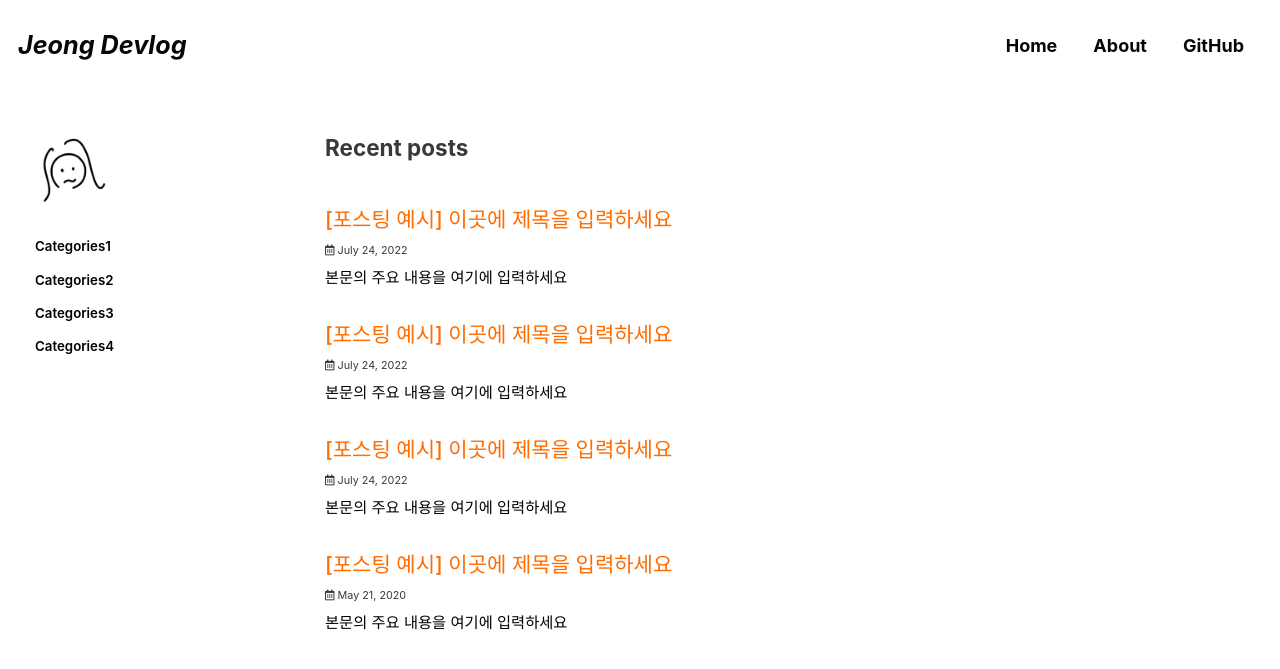
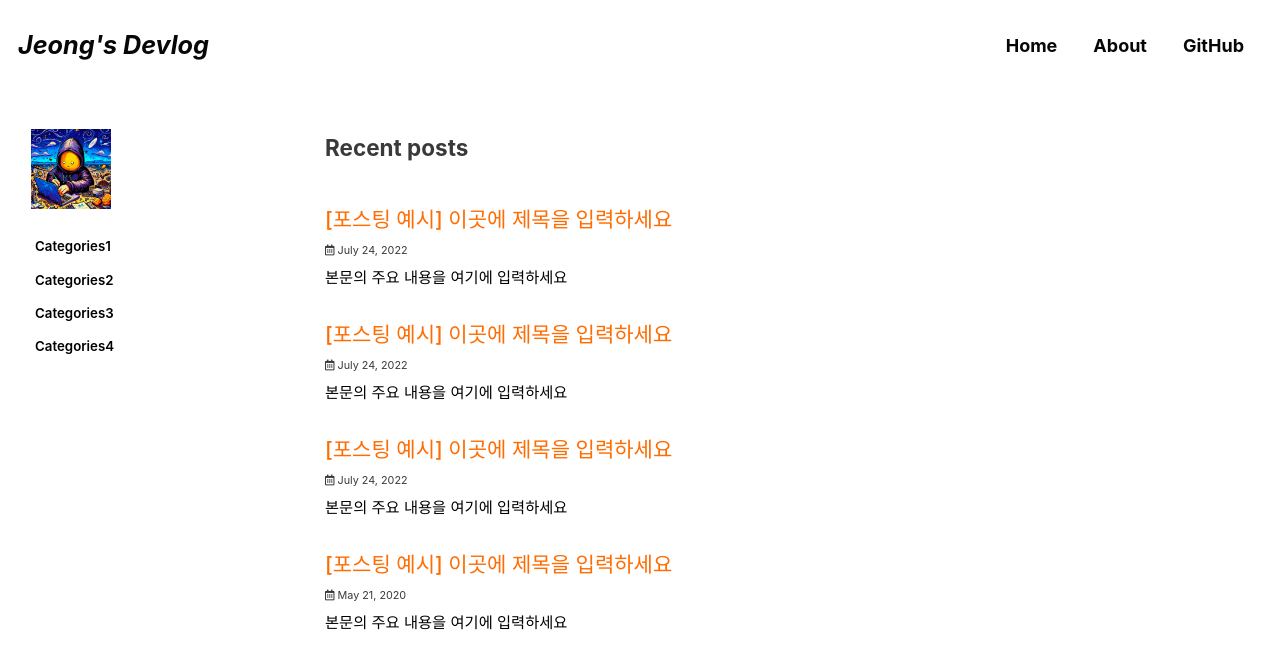
Before and after one commit to jeonghyunseok/jeonghyunseok.github.io, a Jekyll site: the page built from index.html, in a window 1280 px wide and 900 px high. Shown: the top 669 px of the window. Built offline with Jekyll 4.4.1, drawn with Linux system fonts in a browser that asks for light colours; cached includes are drawn as plain includes; some web fonts are replaced; the list of posts is cut into pages by our own code.

Commit message:
feat. profile 변경

```diff
--- a/_config.yml
+++ b/_config.yml
@@ -19,7 +19,7 @@ minimal_mistakes_skin: "plum" # "default" "air", "aqua", ...
 
 # Site Settings
 locale: "ko-KR" #"en-US"
-title: "Jeong Devlog" # 상단 헤더에 보이는 블로그 명
+title: "Jeong's Devlog" # 상단 헤더에 보이는 블로그 명
 title_separator: "&#124;"
 subtitle: # site tagline that appears below site title in masthead
 name: "Jeong's Devlog" # 블로그 닉네임 설정
@@ -98,8 +98,8 @@ analytics:
 
 # Site Author
 author:
-  name: "your name here" # 블로그 닉네임
-  avatar: "/assets/images/meee.png" # 블로그 프로필 사진
+  name: "Jeong Hyun Seok" # 블로그 닉네임
+  avatar: "/assets/images/profile.png" # 블로그 프로필 사진
   #   bio              : "hi all!"
   # location         : "Seoul, Korea"
   # email            : "youremailhere@xxxxxx.com"
--- a/_data/navigation.yml
+++ b/_data/navigation.yml
@@ -1,13 +1,13 @@
 # main links
 main:
   - title: "Home"
-    url: https://choiiis.github.io/
+    url: https://jeonghyunseok.github.io/
 
   - title: "About"
     url: /about/
 
   - title: "GitHub"
-    url: https://github.com/choiiis
+    url: https://github.com/jeonghyunseok
 
   # - title: "Projects"
   #   url: /projects/
```
Also changed, not shown: README.md, assets/images/meee.png (deleted), assets/images/meee.svg (deleted), assets/images/profile.png (added).
